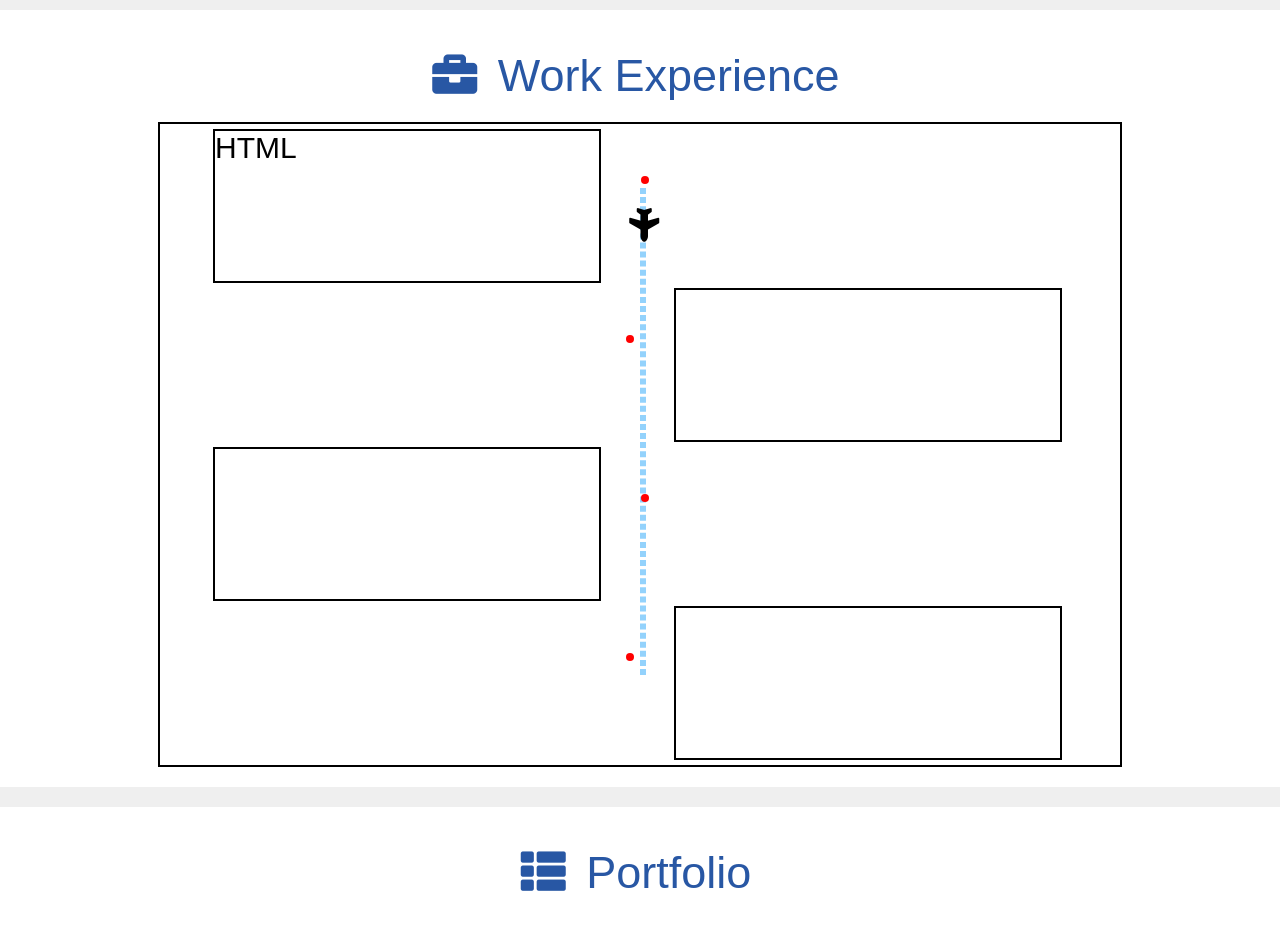
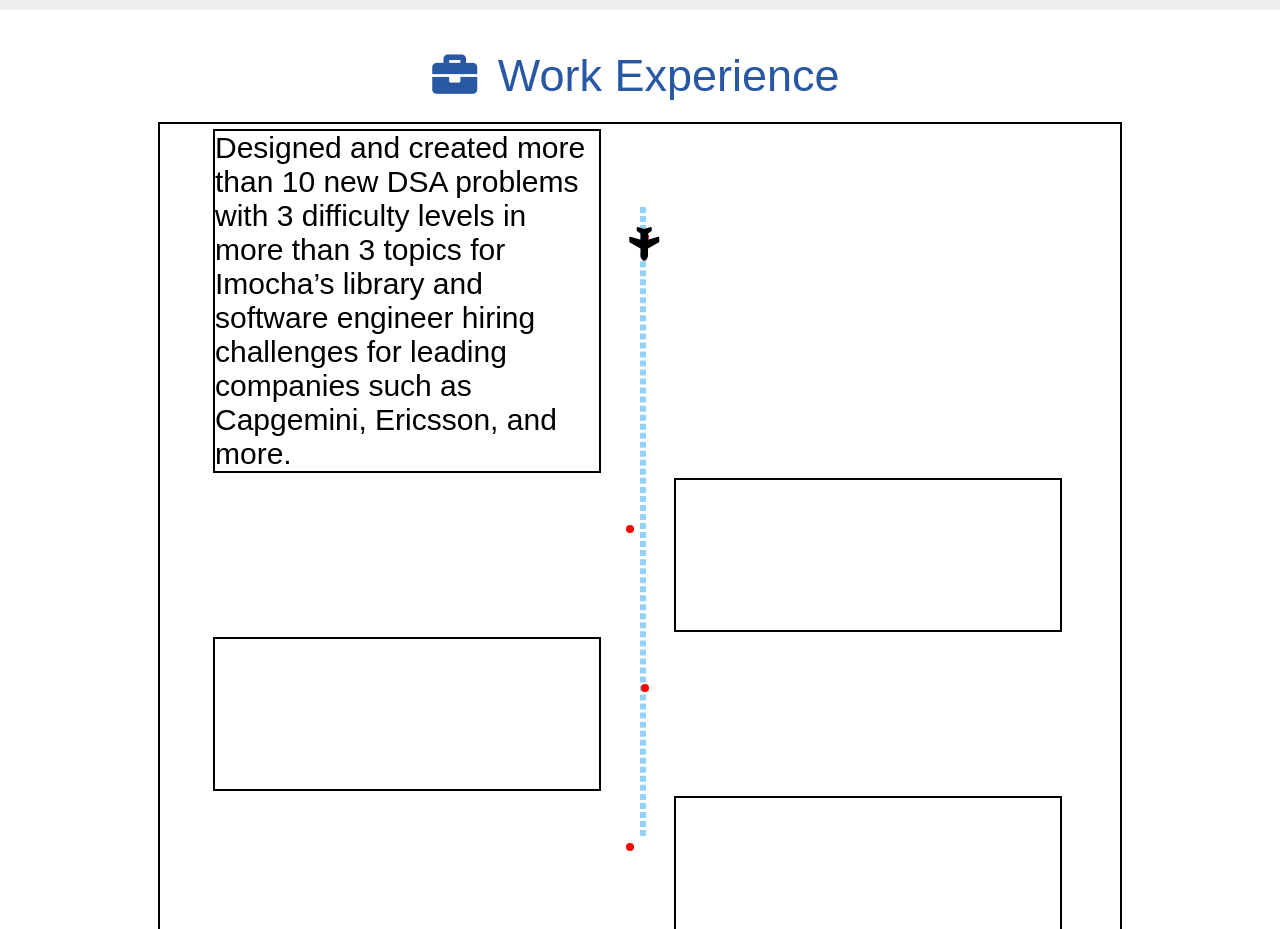
Before and after one commit to amitguptax/Portfolio, a plain HTML site: page index.html in a window 1280 px wide. Shown: the part 1460-2389 px from the top of the page. Drawn offline with Linux system fonts and the light colour scheme; grey boxes are pictures that could not be loaded.

Commit message:
Update index.html

```diff
--- a/index.html
+++ b/index.html
@@ -199,7 +199,8 @@
 
             <div class="timeline">
                 <div class="timeline-box">
-                    <span> HTML </span>
+                    <span> Designed and created more than 10 new DSA problems with 3 difficulty levels in more than 3 topics for Imocha’s
+library and software engineer hiring challenges for leading companies such as Capgemini, Ericsson, and more. </span>
                 </div>
                 <div class="timeline-box">
                 </div>
```
